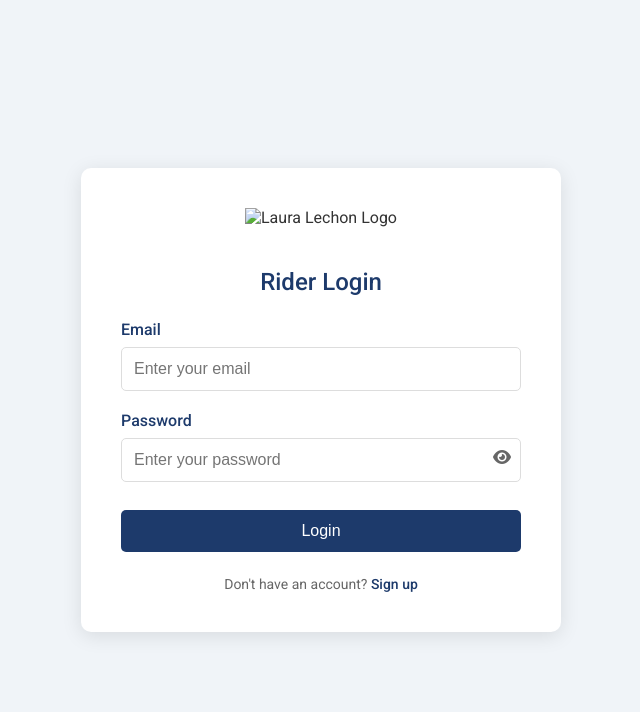
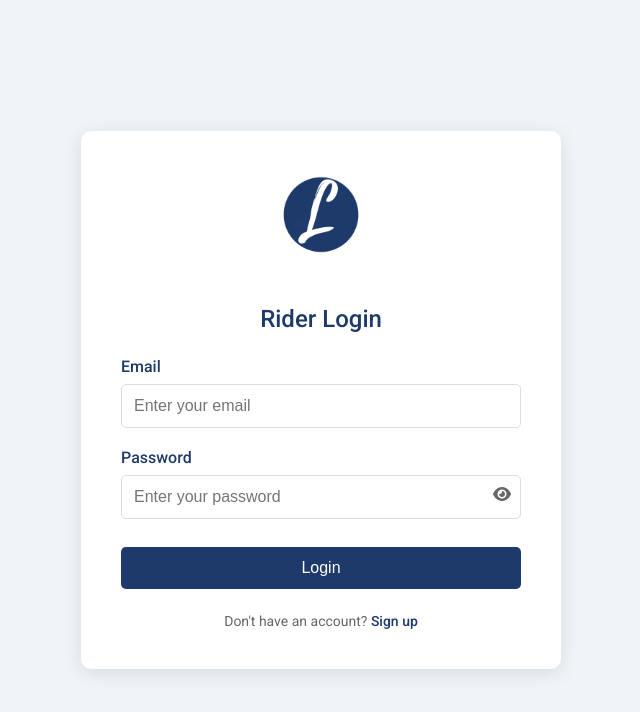
Before and after one commit to LauraLechon/LauraLechonWebsite, a plain HTML site: page rider-login.html in a window 1280 px wide. Shown: the whole page, without its empty margins (319-959 px from the left). Drawn offline with nearby package versions, Linux system fonts and the light colour scheme.

Commit message:
Update rider-login.html

```diff
--- a/rider-login.html
+++ b/rider-login.html
@@ -5,7 +5,7 @@
     <meta name="viewport" content="width=device-width, initial-scale=1.0">
     <title>Rider Login - Laura Lechon</title>
     <link href="https://fonts.googleapis.com/css2?family=Roboto:wght@400;500&display=swap" rel="stylesheet">
-    <link rel="icon" type="image/x-icon" href="adminlogo.png">
+    <link rel="icon" type="image/x-icon" href="images/adminlogo.png">
     <link rel="stylesheet" href="https://cdnjs.cloudflare.com/ajax/libs/font-awesome/6.0.0/css/all.min.css">
     <!-- Load Supabase SDK first -->
     <script src="https://cdn.jsdelivr.net/npm/@supabase/supabase-js@2"></script>
@@ -193,7 +193,7 @@
 </head>
 <body>
     <div class="login-container">
-        <img src="adminlogo.png" alt="Laura Lechon Logo" class="logo">
+        <img src="images/adminlogo.png" alt="Laura Lechon Logo" class="logo">
         <h1>Rider Login</h1>
 
         <form id="loginForm" class="login-form">
```
